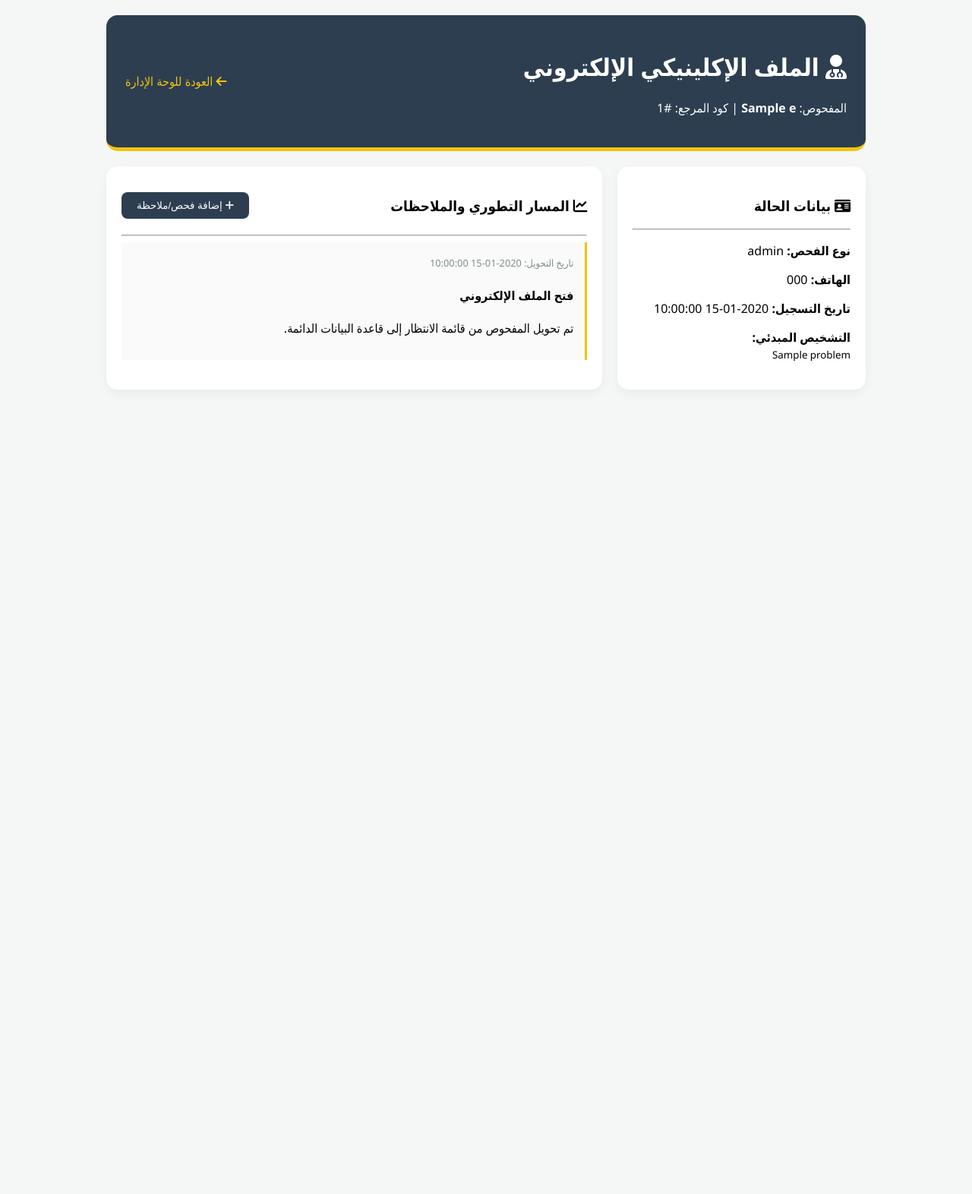
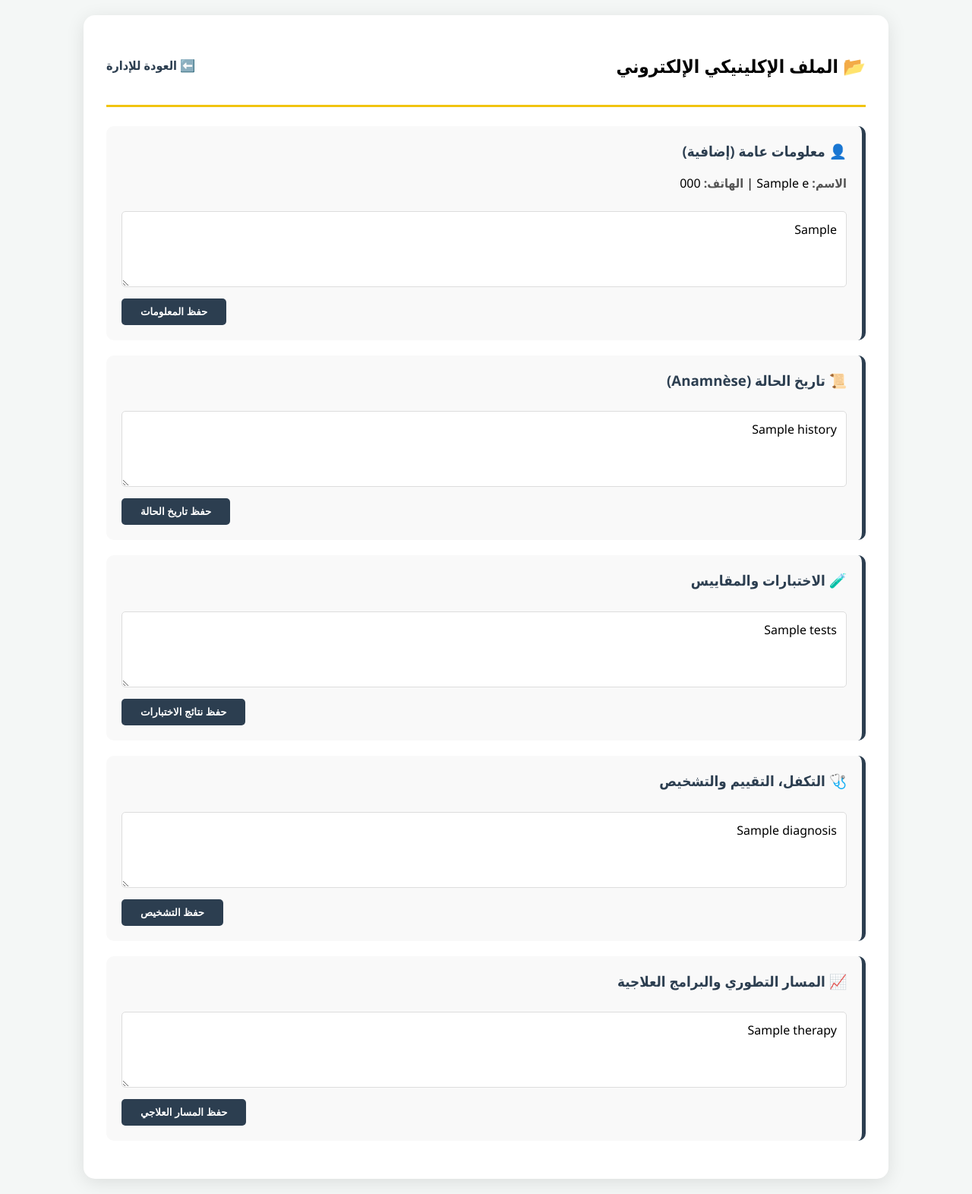
Before and after one commit to abd-orthopsy/Ortho_Psy_Tech, a Flask app: template templates/examinee_profile.html in a window 1280 px wide. Shown: the whole page at 76% size. Before the commit the page ends 476 px from the top, so only its background shows below. Run offline with Flask 3, Linux system fonts and the light colour scheme; the template is opened without the code that fills it: most values are stand-ins (such as "Sample title", 1, 10 or a date in 2020).

Commit message:
Update examinee_profile.html

```diff
--- a/templates/examinee_profile.html
+++ b/templates/examinee_profile.html
@@ -2,69 +2,147 @@
 <html lang="ar" dir="rtl">
 <head>
     <meta charset="UTF-8">
-    <title>الملف الإكلينيكي | {{ e.main_name }}</title>
-    <link rel="stylesheet" href="https://cdnjs.cloudflare.com/ajax/libs/font-awesome/6.0.0/css/all.min.css">
+    <meta name="viewport" content="width=device-width, initial-scale=1.0">
+    <title>الملف الإكلينيكي: {{ e.main_name }}</title>
     <style>
-        :root { --brand-bg: #2c3e50; --gold: #f1c40f; --white: #ffffff; }
-        body { font-family: 'Segoe UI', Tahoma, sans-serif; background: #f4f7f6; margin: 0; padding: 20px; }
-        .profile-container { max-width: 1000px; margin: 0 auto; }
-        .header-card { background: var(--brand-bg); color: white; padding: 25px; border-radius: 15px; display: flex; justify-content: space-between; align-items: center; border-bottom: 5px solid var(--gold); }
-        .main-grid { display: grid; grid-template-columns: 1fr 2fr; gap: 20px; margin-top: 20px; }
-        .info-card, .evolution-card { background: white; padding: 20px; border-radius: 15px; box-shadow: 0 5px 15px rgba(0,0,0,0.05); }
-        .timeline-item { border-right: 3px solid var(--gold); padding: 15px; margin-bottom: 15px; background: #fafafa; position: relative; }
-        .timeline-date { font-size: 0.8rem; color: #7f8c8d; }
-        .btn-add { background: var(--brand-bg); color: white; border: none; padding: 10px 20px; border-radius: 8px; cursor: pointer; }
+        :root {
+            --main: #2c3e50;
+            --gold: #f1c40f;
+            --bg: #f4f7f6;
+            --success: #27ae60;
+        }
+        body { font-family: 'Segoe UI', Tahoma, sans-serif; background: var(--bg); margin: 0; padding: 20px; }
+        .container { max-width: 1000px; margin: 0 auto; background: white; padding: 30px; border-radius: 15px; box-shadow: 0 5px 25px rgba(0,0,0,0.1); }
+
+        .header {
+            border-bottom: 3px solid var(--gold);
+            padding-bottom: 15px;
+            margin-bottom: 25px;
+            display: flex;
+            justify-content: space-between;
+            align-items: center;
+        }
+
+        .section {
+            background: #f9f9f9;
+            padding: 20px;
+            border-radius: 10px;
+            margin-bottom: 20px;
+            border-right: 5px solid var(--main);
+            transition: 0.3s;
+        }
+        .section:hover { box-shadow: 0 2px 10px rgba(0,0,0,0.05); }
+
+        .section h3 { margin-top: 0; color: var(--main); display: flex; align-items: center; gap: 10px; }
+
+        textarea {
+            width: 100%;
+            height: 100px;
+            margin-top: 10px;
+            border: 1px solid #ddd;
+            border-radius: 5px;
+            padding: 12px;
+            font-family: inherit;
+            font-size: 1rem;
+            resize: vertical;
+            box-sizing: border-box;
+        }
+
+        .save-btn {
+            background: var(--main);
+            color: white;
+            border: none;
+            padding: 10px 25px;
+            border-radius: 5px;
+            cursor: pointer;
+            float: left;
+            margin-top: 10px;
+            font-weight: bold;
+            transition: 0.3s;
+        }
+        .save-btn:hover { background: var(--success); }
+
+        .data-label { font-weight: bold; color: #555; }
+        .back-link { text-decoration: none; color: var(--main); font-weight: bold; display: flex; align-items: center; gap: 5px; }
     </style>
 </head>
 <body>
-    <div class="profile-container">
-        <div class="header-card">
-            <div>
-                <h1><i class="fas fa-user-md"></i> الملف الإكلينيكي الإلكتروني</h1>
-                <p>المفحوص: <strong>{{ e.main_name }}</strong> | كود المرجع: #{{ e.id }}</p>
-            </div>
-            <a href="/dashboard" style="color: var(--gold); text-decoration: none;"><i class="fas fa-arrow-left"></i> العودة للوحة الإدارة</a>
+    <div class="container">
+        <div class="header">
+            <h2>📂 الملف الإكلينيكي الإلكتروني</h2>
+            <a href="/dashboard" class="back-link">⬅️ العودة للإدارة</a>
         </div>
 
-        <div class="main-grid">
-            <div class="info-card">
-                <h3><i class="fas fa-id-card"></i> بيانات الحالة</h3>
-                <hr>
-                <p><strong>نوع الفحص:</strong> {{ e.user_type }}</p>
-                <p><strong>الهاتف:</strong> {{ e.phone }}</p>
-                <p><strong>تاريخ التسجيل:</strong> {{ e.converted_at }}</p>
-                <p><strong>التشخيص المبدئي:</strong> <br> <small>{{ e.problem }}</small></p>
-            </div>
+        <div class="section">
+            <h3>👤 معلومات عامة (إضافية)</h3>
+            <p><span class="data-label">الاسم:</span> {{ e.main_name }} | <span class="data-label">الهاتف:</span> {{ e.phone }}</p>
+            <textarea id="general_info" placeholder="أضف ملاحظات إدارية، العنوان التفصيلي، المستوى الدراسي...">{{ e.general_info or '' }}</textarea>
+            <button class="save-btn" onclick="saveNote('general_info')">حفظ المعلومات</button>
+            <div style="clear:both"></div>
+        </div>
 
-            <div class="evolution-card">
-                <div style="display: flex; justify-content: space-between; align-items: center;">
-                    <h3><i class="fas fa-chart-line"></i> المسار التطوري والملاحظات</h3>
-                    <button class="btn-add" onclick="addNewRecord()"><i class="fas fa-plus"></i> إضافة فحص/ملاحظة</button>
-                </div>
-                <hr>
-                <div id="timeline">
-                    <div class="timeline-item">
-                        <span class="timeline-date">تاريخ التحويل: {{ e.converted_at }}</span>
-                        <h4>فتح الملف الإلكتروني</h4>
-                        <p>تم تحويل المفحوص من قائمة الانتظار إلى قاعدة البيانات الدائمة.</p>
-                    </div>
-                    </div>
-            </div>
+        <div class="section">
+            <h3>📜 تاريخ الحالة (Anamnèse)</h3>
+            <textarea id="history" placeholder="ظروف الحمل، الولادة، السوابق العائلية، الأمراض السابقة...">{{ e.history or '' }}</textarea>
+            <button class="save-btn" onclick="saveNote('history')">حفظ تاريخ الحالة</button>
+            <div style="clear:both"></div>
+        </div>
+
+        <div class="section">
+            <h3>🧪 الاختبارات والمقاييس</h3>
+            <textarea id="tests" placeholder="نتائج اختبارات الذكاء، اختبارات اللغة، السلوك...">{{ e.tests or '' }}</textarea>
+            <button class="save-btn" onclick="saveNote('tests')">حفظ نتائج الاختبارات</button>
+            <div style="clear:both"></div>
+        </div>
+
+        <div class="section">
+            <h3>🩺 التكفل، التقييم والتشخيص</h3>
+            <textarea id="diagnosis" placeholder="التشخيص النهائي، نتائج التقييمات الدورية...">{{ e.diagnosis or '' }}</textarea>
+            <button class="save-btn" onclick="saveNote('diagnosis')">حفظ التشخيص</button>
+            <div style="clear:both"></div>
+        </div>
+
+        <div class="section">
+            <h3>📈 المسار التطوري والبرامج العلاجية</h3>
+            <textarea id="therapy" placeholder="البرامج المطبقة، التمارين، مدى الاستجابة للعلاج...">{{ e.therapy or '' }}</textarea>
+            <button class="save-btn" onclick="saveNote('therapy')">حفظ المسار العلاجي</button>
+            <div style="clear:both"></div>
         </div>
     </div>
 
     <script>
-        function addNewRecord() {
-            let note = prompt("أدخل ملاحظات الفحص الجديد أو نتائج التقييم:");
-            if(note) {
-                let timeline = document.getElementById('timeline');
-                let div = document.createElement('div');
-                div.className = 'timeline-item';
-                let date = new Date().toLocaleString('ar-EG');
-                div.innerHTML = `<span class="timeline-date">${date}</span><h4>تحديث إكلينيكي جديد</h4><p>${note}</p>`;
-                timeline.prepend(div);
-                // ملاحظة: سنحتاج لاحقاً لربط هذه الدالة بالسيرفر لحفظ الملاحظة بشكل دائم
-            }
+        function saveNote(type) {
+            const content = document.getElementById(type).value;
+            const e_id = "{{ e.id }}";
+
+            const fd = new FormData();
+            fd.append('id', e_id);
+            fd.append('type', type);
+            fd.append('content', content);
+
+            // تغيير نص الزر مؤقتاً للإشارة إلى الجاري حفظه
+            const btn = event.target;
+            const originalText = btn.innerText;
+            btn.innerText = "جاري الحفظ...";
+            btn.disabled = true;
+
+            fetch('/save_examinee_note', {
+                method: 'POST',
+                body: fd
+            })
+            .then(r => r.json())
+            .then(data => {
+                if(data.success) {
+                    alert('تم حفظ البيانات بنجاح ✅');
+                } else {
+                    alert('حدث خطأ أثناء الحفظ ❌');
+                }
+            })
+            .catch(err => alert('خطأ في الاتصال بالسيرفر'))
+            .finally(() => {
+                btn.innerText = originalText;
+                btn.disabled = false;
+            });
         }
     </script>
 </body>
```
